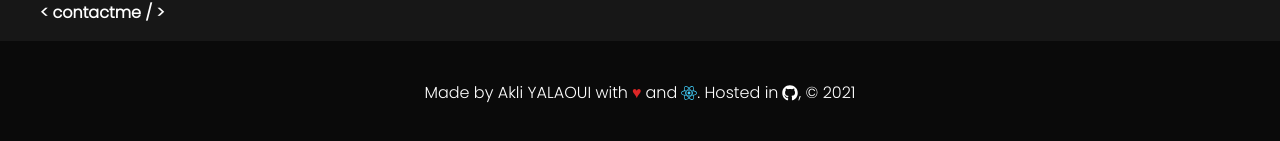
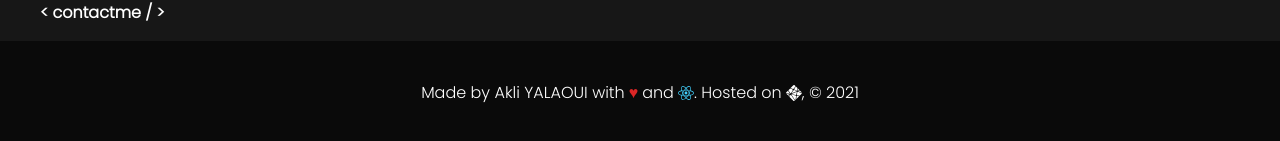
Before and after one commit to AkliYalaoui/AkliYalaouiPortfolio, a React (Create React App) app: page / in a window 1280 px wide. Shown: the part 3764-3905 px from the top of the page. Built offline with nearby package versions, Linux system fonts and the light colour scheme.

Commit message:
updated footer section

```diff
--- a/src/components/Footer.js
+++ b/src/components/Footer.js
@@ -1,5 +1,5 @@
-import { FaGithub, FaReact } from "react-icons/fa";
-
+import { FaReact } from "react-icons/fa";
+import { SiNetlify } from "react-icons/si";
 const Footer = () => {
   return (
     <footer
@@ -16,13 +16,13 @@ const Footer = () => {
         >
           <FaReact color="#42d0fd" />
         </a>
-        . Hosted in{" "}
+        . Hosted on{" "}
         <a
           href="https://pages.github.com/"
           target="_blank"
           rel="noopener noreferrer"
         >
-          <FaGithub />
+          <SiNetlify />
         </a>
         , &copy; {new Date().getFullYear()}{" "}
       </p>
```
